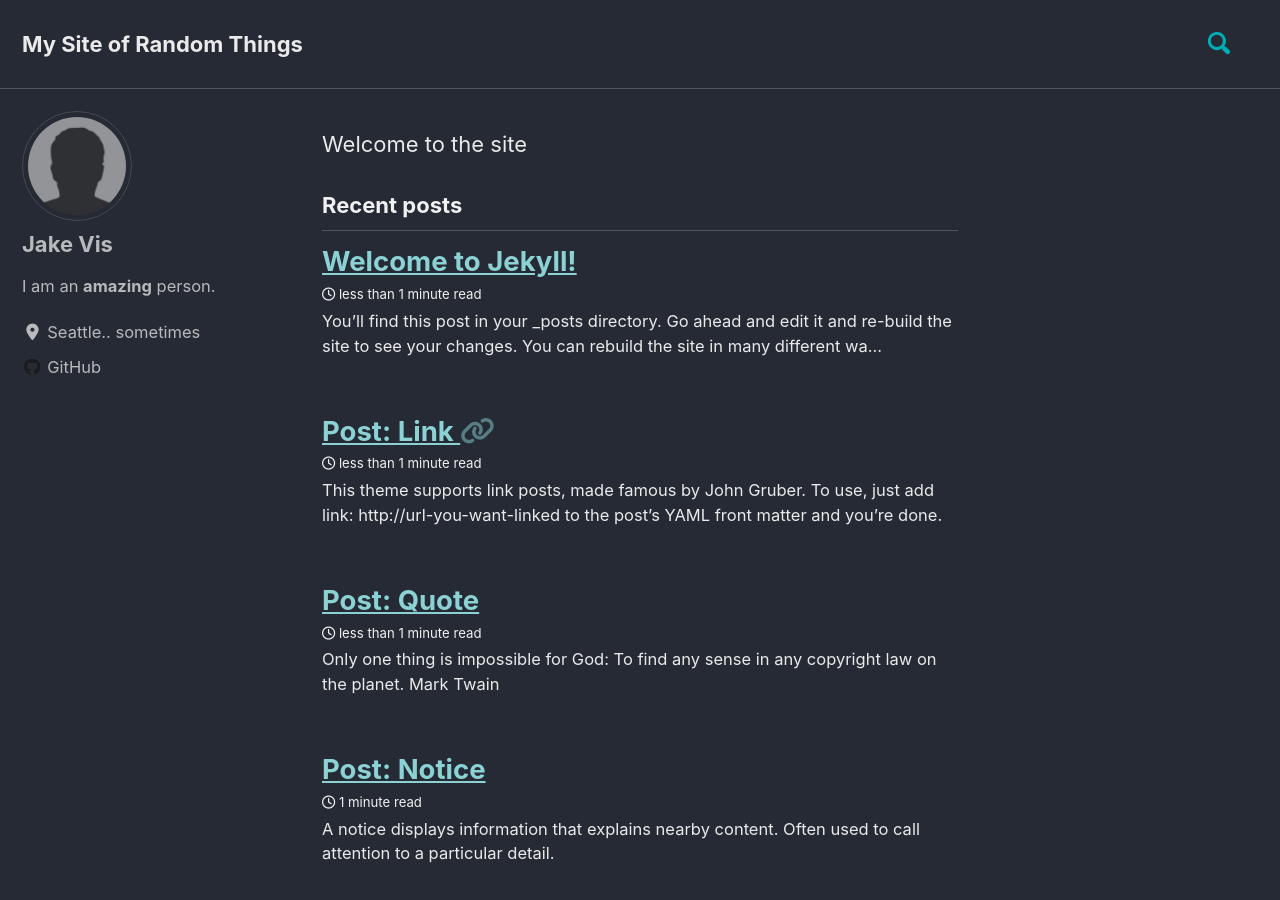
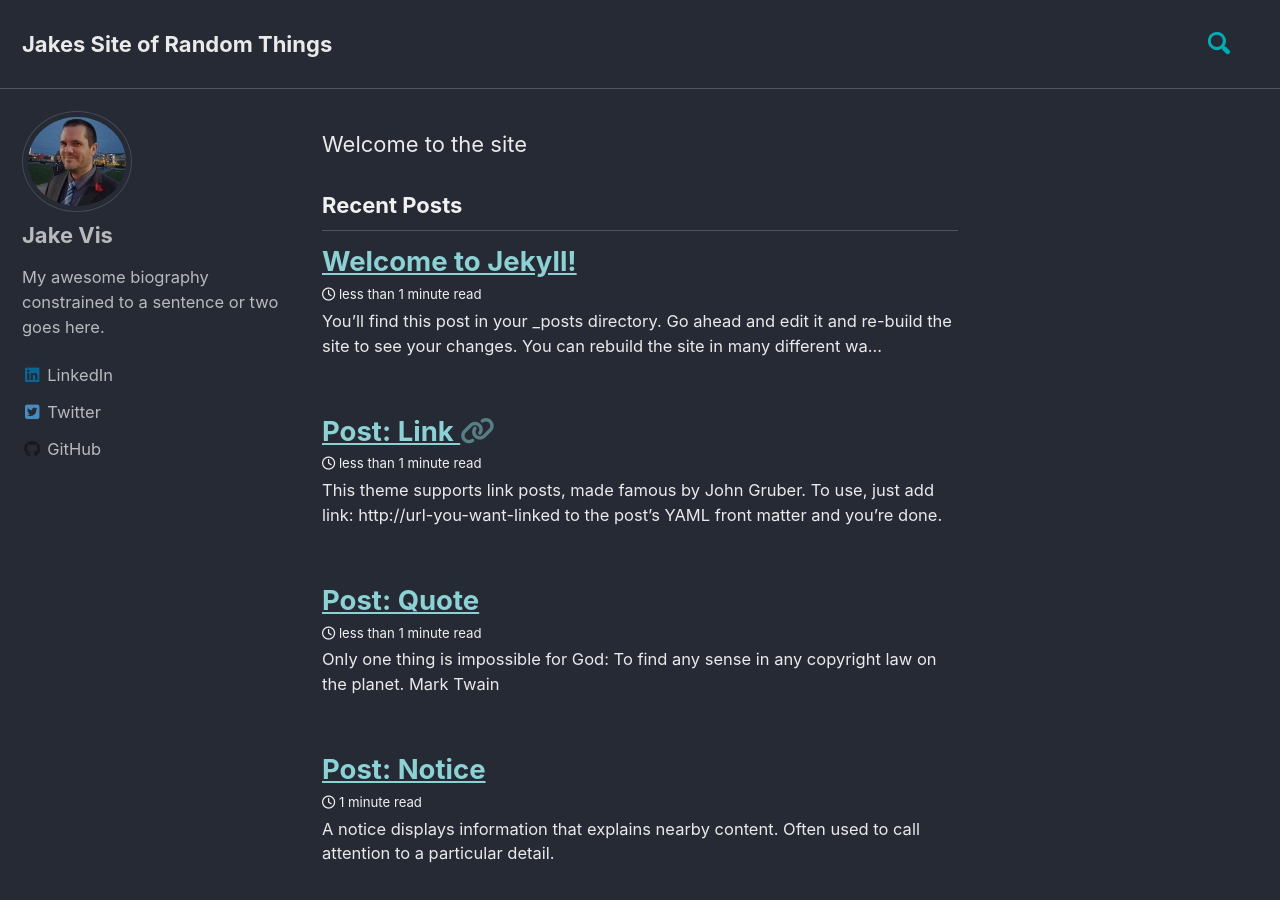
Before and after one commit to jakevis/jakevis.github.io, a Jekyll site: the page built from index.html, in a window 1280 px wide and 900 px high. Built offline with Jekyll 4.4.1, drawn with Linux system fonts in a browser that asks for light colours; cached includes are drawn as plain includes; nearby versions of some CDN libraries; the list of posts is cut into pages by our own code; some of the changed lines change nothing that is shown; some of the changed text lies outside the part shown.

Commit message:
Adding personal config

```diff
--- a/_config.yml
+++ b/_config.yml
@@ -1,231 +1,52 @@
 # Welcome to Jekyll!
 #
-# This config file is meant for settings that affect your entire site, values
-# which you are expected to set up once and rarely need to edit after that.
+# This config file is meant for settings that affect your whole blog, values
+# which you are expected to set up once and rarely edit after that. If you find
+# yourself editing this file very often, consider using Jekyll's data files
+# feature for the data you need to update frequently.
+#
 # For technical reasons, this file is *NOT* reloaded automatically when you use
-# `jekyll serve`. If you change this file, please restart the server process.
+# 'bundle exec jekyll serve'. If you change this file, please restart the server process.
 
-# Theme Settings
-#
-# Review documentation to determine if you should use `theme` or `remote_theme`
-# https://mmistakes.github.io/minimal-mistakes/docs/quick-start-guide/#installing-the-theme
+# Site settings
+# These are used to personalize your new site. If you look in the HTML files,
+# you will see them accessed via {{ site.title }}, {{ site.email }}, and so on.
+# You can create any custom variable you would like, and they will be accessible
+# in the templates via {{ site.myvariable }}.
+title: Jakes Site of Random Things
+email: jakevis@outlook.com
+description: >- # this means to ignore newlines until "baseurl:"
+  Write an awesome description for your new site here. You can edit this
+  line in _config.yml. It will appear in your document head meta (for
+  Google search results) and in your feed.xml site description.
+twitter_username: jakevis_
+github_username: jakevis
+minimal_mistakes_skin: dark
+search: true
 
-# theme                  : "minimal-mistakes-jekyll"
-remote_theme           : "mmistakes/minimal-mistakes"
-minimal_mistakes_skin    : "dark" # "air", "aqua", "contrast", "dark", "dirt", "neon", "mint", "plum", "sunrise"
-
-# Site Settings
-locale                   : "en-US"
-title                    : "My Site of Random Things"
-title_separator          : "-"
-subtitle                 : # site tagline that appears below site title in masthead
-name                     : "Jake Vis"
-description              : "Im sick of forgetting things, so I built this"
-url                      : # the base hostname & protocol for your site e.g. "https://mmistakes.github.io"
-baseurl                  : # the subpath of your site, e.g. "/blog"
-repository               : # GitHub username/repo-name e.g. "mmistakes/minimal-mistakes"
-teaser                   : # path of fallback teaser image, e.g. "/assets/images/500x300.png"
-logo                     : # path of logo image to display in the masthead, e.g. "/assets/images/88x88.png"
-masthead_title           : # overrides the website title displayed in the masthead, use " " for no title
-# breadcrumbs            : false # true, false (default)
-words_per_minute         : 200
-comments:
-  provider               : # false (default), "disqus", "discourse", "facebook", "staticman", "staticman_v2", "utterances", "custom"
-  disqus:
-    shortname            : # https://help.disqus.com/customer/portal/articles/466208-what-s-a-shortname-
-  discourse:
-    server               : # https://meta.discourse.org/t/embedding-discourse-comments-via-javascript/31963 , e.g.: meta.discourse.org
-  facebook:
-    # https://developers.facebook.com/docs/plugins/comments
-    appid                :
-    num_posts            : # 5 (default)
-    colorscheme          : # "light" (default), "dark"
-  utterances:
-    theme                : # "github-light" (default), "github-dark"
-    issue_term           : # "pathname" (default)
-staticman:
-  allowedFields          : # ['name', 'email', 'url', 'message']
-  branch                 : # "master"
-  commitMessage          : # "New comment by {fields.name}"
-  filename               : # comment-{@timestamp}
-  format                 : # "yml"
-  moderation             : # true
-  path                   : # "/_data/comments/{options.slug}" (default)
-  requiredFields         : # ['name', 'email', 'message']
-  transforms:
-    email                : # "md5"
-  generatedFields:
-    date:
-      type               : # "date"
-      options:
-        format           : # "iso8601" (default), "timestamp-seconds", "timestamp-milliseconds"
-  endpoint               : # URL of your own deployment with trailing slash, will fallback to the public instance
-reCaptcha:
-  siteKey                :
-  secret                 :
-atom_feed:
-  path                   : # blank (default) uses feed.xml
-search                   : true # true, false (default)
-search_full_content      : true # true, false (default)
-search_provider          : # lunr (default), algolia, google
-algolia:
-  application_id         : # YOUR_APPLICATION_ID
-  index_name             : # YOUR_INDEX_NAME
-  search_only_api_key    : # YOUR_SEARCH_ONLY_API_KEY
-  powered_by             : # true (default), false
-google:
-  search_engine_id       : # YOUR_SEARCH_ENGINE_ID
-  instant_search         : # false (default), true
-# SEO Related
-google_site_verification :
-bing_site_verification   :
-yandex_site_verification :
-naver_site_verification  :
-
-# Social Sharing
-twitter:
-  username               : jakevis_
-github:
-  username               : jakevis
-facebook:
-  username               :
-  app_id                 :
-  publisher              :
-og_image                 : # Open Graph/Twitter default site image
-# For specifying social profiles
-# - https://developers.google.com/structured-data/customize/social-profiles
-social:
-  type                   : # Person or Organization (defaults to Person)
-  name                   : # If the user or organization name differs from the site's name
-  links: # An array of links to social media profiles
-
-# Analytics
-analytics:
-  provider               : false # false (default), "google", "google-universal", "custom"
-  google:
-    tracking_id          :
-    anonymize_ip         : # true, false (default)
-
-
-# Site Author
-author:
-  name             : "Jake Vis"
-  avatar           : "/assets/images/bio-photo.jpg"
-  bio              : "I am an **amazing** person."
-  location         : "Seattle.. sometimes"
-  email            :
-  links:
-    - label: "Email"
-      icon: "fas fa-fw fa-envelope-square"
-      # url: mailto:your.name@email.com
-    - label: "Website"
-      icon: "fas fa-fw fa-link"
-      # url: "https://your-website.com"
-    - label: "Twitter"
-      icon: "fab fa-fw fa-twitter-square"
-      # url: "https://twitter.com/"
-    - label: "Facebook"
-      icon: "fab fa-fw fa-facebook-square"
-      # url: "https://facebook.com/"
-    - label: "GitHub"
-      icon: "fab fa-fw fa-github"
-      url: "https://github.com/jakevis"
-    - label: "Instagram"
-      icon: "fab fa-fw fa-instagram"
-      # url: "https://instagram.com/"
-
-# Site Footer
-footer:
-  links:
-    - label: "Twitter"
-      icon: "fab fa-fw fa-twitter-square"
-      # url:
-    - label: "Facebook"
-      icon: "fab fa-fw fa-facebook-square"
-      # url:
-    - label: "GitHub"
-      icon: "fab fa-fw fa-github"
-      url: "https://github.com/jakevis"
-    - label: "GitLab"
-      icon: "fab fa-fw fa-gitlab"
-      # url:
-    - label: "Bitbucket"
-      icon: "fab fa-fw fa-bitbucket"
-      # url:
-    - label: "Instagram"
-      icon: "fab fa-fw fa-instagram"
-      # url:
-
-
-# Reading Files
-include:
-  - .htaccess
-  - _pages
-exclude:
-  - "*.sublime-project"
-  - "*.sublime-workspace"
-  - vendor
-  - .asset-cache
-  - .bundle
-  - .jekyll-assets-cache
-  - .sass-cache
-  - assets/js/plugins
-  - assets/js/_main.js
-  - assets/js/vendor
-  - Capfile
-  - CHANGELOG
-  - config
-  - Gemfile
-  - Gruntfile.js
-  - gulpfile.js
-  - LICENSE
-  - log
-  - node_modules
-  - package.json
-  - Rakefile
-  - README
-  - tmp
-  - /docs # ignore Minimal Mistakes /docs
-  - /test # ignore Minimal Mistakes /test
-keep_files:
-  - .git
-  - .svn
-encoding: "utf-8"
-markdown_ext: "markdown,mkdown,mkdn,mkd,md"
-
-
-# Conversion
+# Build settings
 markdown: kramdown
-highlighter: rouge
-lsi: false
-excerpt_separator: "\n\n"
-incremental: false
-
-
-# Markdown Processing
-kramdown:
-  input: GFM
-  hard_wrap: false
-  auto_ids: true
-  footnote_nr: 1
-  entity_output: as_char
-  toc_levels: 1..6
-  smart_quotes: lsquo,rsquo,ldquo,rdquo
-  enable_coderay: false
-
-
-# Sass/SCSS
-sass:
-  sass_dir: _sass
-  style: compressed # http://sass-lang.com/documentation/file.SASS_REFERENCE.html#output_style
-
-
+remote_theme: mmistakes/minimal-mistakes
 # Outputting
 permalink: /:categories/:title/
 paginate: 5 # amount of posts to show
 paginate_path: /page:num/
 timezone: # https://en.wikipedia.org/wiki/List_of_tz_database_time_zones
 
+include:
+  - _pages
+
+# Exclude from processing.
+# The following items will not be processed, by default. Create a custom list
+# to override the default setting.
+# exclude:
+#   - Gemfile
+#   - Gemfile.lock
+#   - node_modules
+#   - vendor/bundle/
+#   - vendor/cache/
+#   - vendor/gems/
+#   - vendor/ruby/
 
 # Plugins (previously gems:)
 plugins:
@@ -236,54 +57,39 @@
   - jemoji
   - jekyll-include-cache
 
-# mimic GitHub Pages with --safe
-whitelist:
-  - jekyll-paginate
-  - jekyll-sitemap
-  - jekyll-gist
-  - jekyll-feed
-  - jemoji
-  - jekyll-include-cache
+author:
+  name   : "Jake Vis"
+  avatar : "/assets/images/bio-photo.jpg"
+  bio    : "My awesome biography constrained to a sentence or two goes here."
+  links:
+    - label: "LinkedIn"
+      icon: "fab fa-fw fa-linkedin"
+      url: "https://www.linkedin.com/in/jakevisser/"
+    - label: "Twitter"
+      icon: "fab fa-fw fa-twitter-square"
+      url: "https://twitter.com/jakevis_"
+    - label: "GitHub"
+      icon: "fab fa-fw fa-github"
+      url: "https://github.com/jakevis"
+    #- label: "Instagram"
+    #  icon: "fab fa-fw fa-instagram"
+    #  url: "https://instagram.com/"
 
+footer:
+  links:
+    - label: "LinkedIn"
+      icon: "fab fa-fw fa-linkedin"
+      url: "https://www.linkedin.com/in/jakevisser/"
+    - label: "Twitter"
+      icon: "fab fa-fw fa-twitter-square"
+      url: "https://twitter.com/jakevis_"
+    - label: "GitHub"
+      icon: "fab fa-fw fa-github"
+      url: "https://github.com/jakevis"
+    #- label: "Instagram"
+    #  icon: "fab fa-fw fa-instagram"
+    #  url: "https://instagram.com/"
 
-# Archives
-#  Type
-#  - GitHub Pages compatible archive pages built with Liquid ~> type: liquid (default)
-#  - Jekyll Archives plugin archive pages ~> type: jekyll-archives
-#  Path (examples)
-#  - Archive page should exist at path when using Liquid method or you can
-#    expect broken links (especially with breadcrumbs enabled)
-#  - <base_path>/tags/my-awesome-tag/index.html ~> path: /tags/
-#  - <base_path/categories/my-awesome-category/index.html ~> path: /categories/
-#  - <base_path/my-awesome-category/index.html ~> path: /
-category_archive:
-  type: liquid
-  path: /categories/
-tag_archive:
-  type: liquid
-  path: /tags/
-# https://github.com/jekyll/jekyll-archives
-# jekyll-archives:
-#   enabled:
-#     - categories
-#     - tags
-#   layouts:
-#     category: archive-taxonomy
-#     tag: archive-taxonomy
-#   permalinks:
-#     category: /categories/:name/
-#     tag: /tags/:name/
-
-
-# HTML Compression
-# - http://jch.penibelst.de/
-compress_html:
-  clippings: all
-  ignore:
-    envs: development
-
-
-# Defaults
 defaults:
   # _posts
   - scope:
@@ -293,6 +99,20 @@
       layout: single
       author_profile: true
       read_time: true
-      comments: # true
+      comments: true
       share: true
       related: true
+  # _pages
+  - scope:
+      path: "_pages"
+      type: pages
+    values:
+      layout: single
+      author_profile: true
+
+category_archive:
+  type: liquid
+  path: /categories/
+tag_archive:
+  type: liquid
+  path: /tags/
--- a/_includes/footer.html
+++ b/_includes/footer.html
@@ -16,4 +16,4 @@
   </ul>
 </div>
 
-<div class="page__footer-copyright">&copy; {{ site.time | date: '%Y' }} {{ site.name | default: site.title }}. {{ site.data.ui-text[site.locale].powered_by | default: "Powered by" }} <a href="https://jekyllrb.com" rel="nofollow">Jekyll</a> &amp; <a href="https://mademistakes.com/work/minimal-mistakes-jekyll-theme/" rel="nofollow">Minimal Mistakes</a>.</div>
+<div class="page__footer-copyright">&copy; {{ site.time | date: '%Y' }} {{ author.name | default: author.name }}. {{ site.data.ui-text[site.locale].powered_by | default: "Powered by" }} <a href="https://jekyllrb.com" rel="nofollow">Jekyll</a> &amp; <a href="https://mademistakes.com/work/minimal-mistakes-jekyll-theme/" rel="nofollow">Minimal Mistakes</a>.</div>
```
Also changed, not shown: assets/images/bio-photo.jpg.
